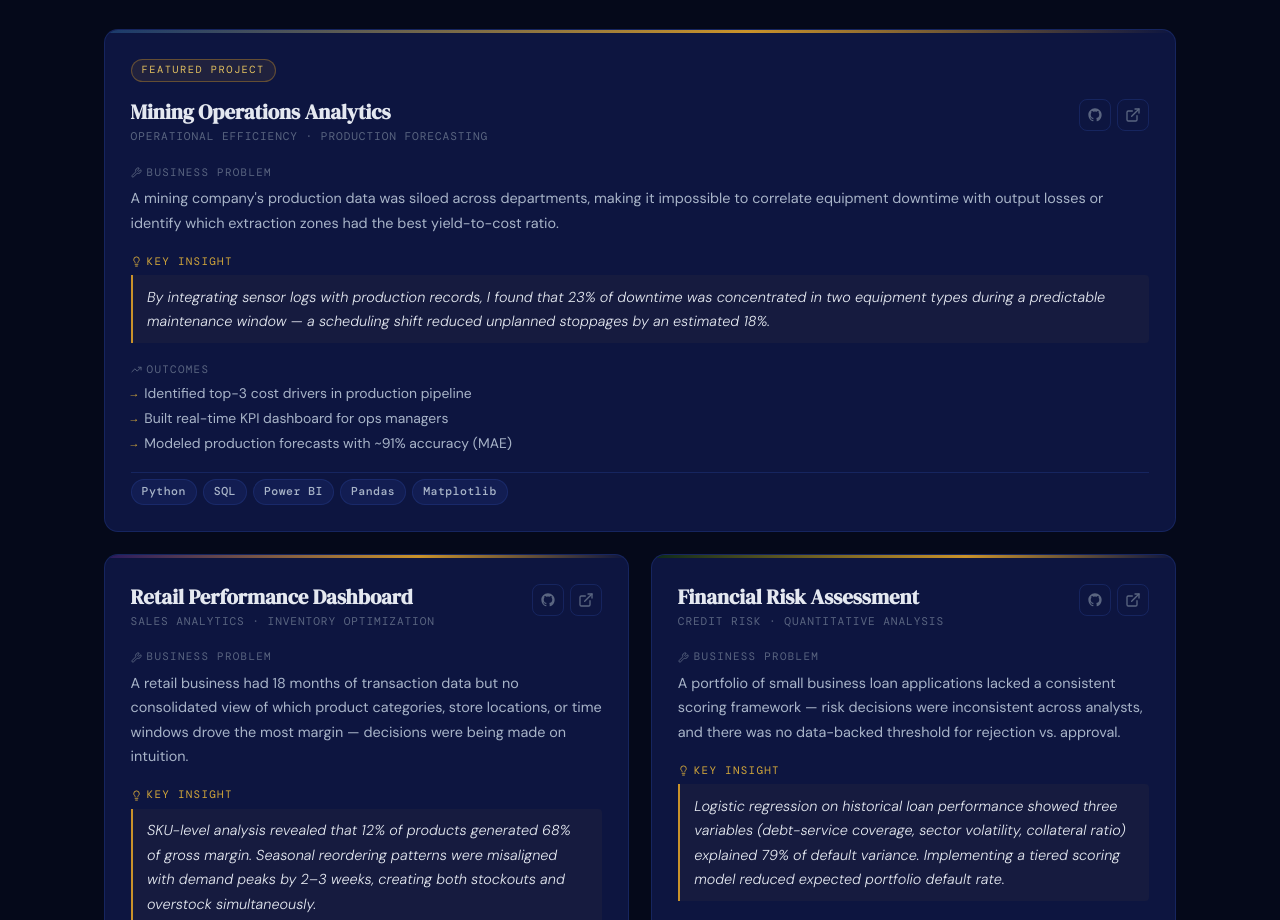
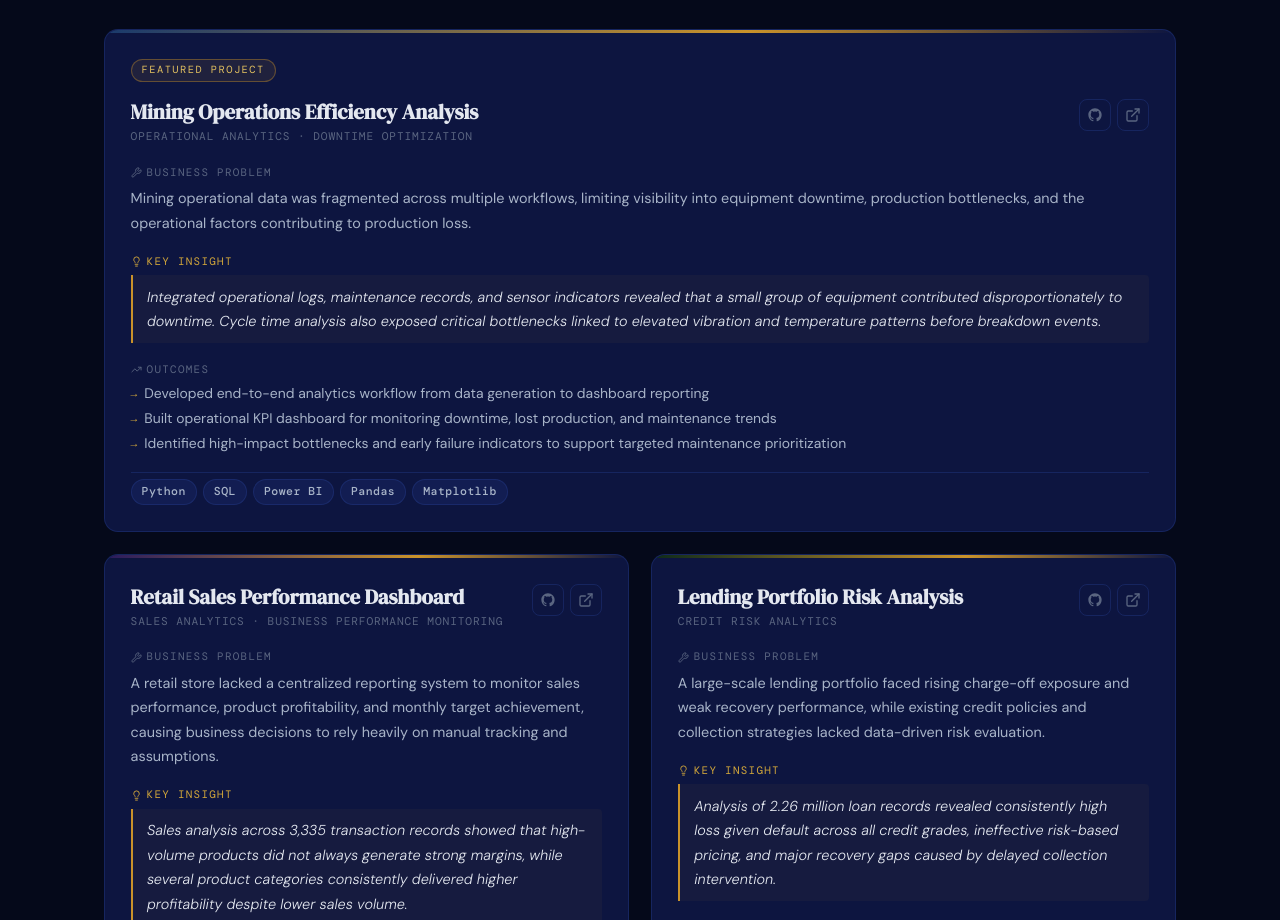
Before and after one commit to nadyatangkere/portfolio, a React (Vite) app: page / in a window 1280 px wide. Shown: the part 1880-2800 px from the top of the page. Built offline with nearby package versions, Linux system fonts and the light colour scheme; a web font is replaced by a local one.

Commit message:
Change personal data

```diff
--- a/src/data/portfolio.js
+++ b/src/data/portfolio.js
@@ -3,9 +3,9 @@ export const personal = {
   name: "Nadya Theresia Tangkere",
   firstName: "Nadya",
   title: "Data Analyst",
-  tagline: "Turning messy data into decisions that move the needle.",
+  tagline: "Business Analytics • Risk Intelligence • Data-Driven Decisions",
   taglineSub:
-    "I bridge analytical rigor with business context — from mining operations to retail KPIs.",
+    "Transforming operational and financial data into measurable insight through scalable analysis, KPI monitoring, and strategic reporting..",
   location: "Manado, North Sulawesi, Indonesia",
   email: "nadyatangkere@email.com",
   linkedin: "https://www.linkedin.com/in/nadyatangkere/",
@@ -33,17 +33,17 @@ export const projects = [
   {
     id: "mining-analytics",
     featured: true,
-    title: "Mining Operations Analytics",
-    subtitle: "Operational Efficiency · Production Forecasting",
+    title: "Mining Operations Efficiency Analysis",
+    subtitle: "Operational Analytics · Downtime Optimization",
     problem:
-      "A mining company's production data was siloed across departments, making it impossible to correlate equipment downtime with output losses or identify which extraction zones had the best yield-to-cost ratio.",
+      "Mining operational data was fragmented across multiple workflows, limiting visibility into equipment downtime, production bottlenecks, and the operational factors contributing to production loss.",
     insight:
-      "By integrating sensor logs with production records, I found that 23% of downtime was concentrated in two equipment types during a predictable maintenance window — a scheduling shift reduced unplanned stoppages by an estimated 18%.",
+      "Integrated operational logs, maintenance records, and sensor indicators revealed that a small group of equipment contributed disproportionately to downtime. Cycle time analysis also exposed critical bottlenecks linked to elevated vibration and temperature patterns before breakdown events.",
     tools: ["Python", "SQL", "Power BI", "Pandas", "Matplotlib"],
     outcomes: [
-      "Identified top-3 cost drivers in production pipeline",
-      "Built real-time KPI dashboard for ops managers",
-      "Modeled production forecasts with ~91% accuracy (MAE)",
+      "Developed end-to-end analytics workflow from data generation to dashboard reporting",
+      "Built operational KPI dashboard for monitoring downtime, lost production, and maintenance trends",
+      "Identified high-impact bottlenecks and early failure indicators to support targeted maintenance prioritization",
     ],
     github: "https://github.com/nadyatangkere/mining_analytics",
     color: "#1a3a6c",
@@ -51,17 +51,17 @@ export const projects = [
   {
     id: "retail-dashboard",
     featured: false,
-    title: "Retail Performance Dashboard",
-    subtitle: "Sales Analytics · Inventory Optimization",
+    title: "Retail Sales Performance Dashboard",
+    subtitle: "Sales Analytics · Business Performance Monitoring",
     problem:
-      "A retail business had 18 months of transaction data but no consolidated view of which product categories, store locations, or time windows drove the most margin — decisions were being made on intuition.",
+      "A retail store lacked a centralized reporting system to monitor sales performance, product profitability, and monthly target achievement, causing business decisions to rely heavily on manual tracking and assumptions.",
     insight:
-      "SKU-level analysis revealed that 12% of products generated 68% of gross margin. Seasonal reordering patterns were misaligned with demand peaks by 2–3 weeks, creating both stockouts and overstock simultaneously.",
+      "Sales analysis across 3,335 transaction records showed that high-volume products did not always generate strong margins, while several product categories consistently delivered higher profitability despite lower sales volume.",
     tools: ["Excel Advanced", "Power Query", "Pivot Tables", "VBA"],
     outcomes: [
-      "Built dynamic multi-sheet dashboard with drill-down capability",
-      "Surfaced margin leakage worth ~15% of quarterly revenue",
-      "Automated weekly sales report (saved ~4 hrs/week)",
+      "Built dynamic Excel dashboard with automated KPI tracking and drill-down analysis",
+      "Automated monthly sales, profit, and target monitoring using advanced Excel formulas",
+      "Delivered SKU-level and category-level profitability insights to support inventory and sales strategy",
     ],
     github: "https://github.com/nadyatangkere/dashboard_toko_kelontong.git",
     color: "#2a1a5e",
@@ -69,17 +69,17 @@ export const projects = [
   {
     id: "risk-analyst",
     featured: false,
-    title: "Financial Risk Assessment",
-    subtitle: "Credit Risk · Quantitative Analysis",
+    title: "Lending Portfolio Risk Analysis",
+    subtitle: "Credit Risk Analytics",
     problem:
-      "A portfolio of small business loan applications lacked a consistent scoring framework — risk decisions were inconsistent across analysts, and there was no data-backed threshold for rejection vs. approval.",
-    insight:
-      "Logistic regression on historical loan performance showed three variables (debt-service coverage, sector volatility, collateral ratio) explained 79% of default variance. Implementing a tiered scoring model reduced expected portfolio default rate.",
+      "A large-scale lending portfolio faced rising charge-off exposure and weak recovery performance, while existing credit policies and collection strategies lacked data-driven risk evaluation.",
+ insight:
+      "Analysis of 2.26 million loan records revealed consistently high loss given default across all credit grades, ineffective risk-based pricing, and major recovery gaps caused by delayed collection intervention.",
     tools: ["Python", "SQL", "Scikit-learn", "Statsmodels", "Excel"],
     outcomes: [
-      "Built binary classification model (AUC 0.84)",
-      "Defined 3-tier risk band framework for underwriting",
-      "Documented methodology in exec-ready report format",
+      "Analyzed 2.26M loan records using PostgreSQL, Python, and Power BI",
+      "Built expected loss and portfolio risk analysis framework using PD × LGD × EAD methodology",
+      "Produced strategic recommendations for credit scoring, recovery optimization, and risk-based pricing improvement",
     ],
     github: "https://github.com/nadyatangkere/lending-risk-analyst-portfolio.git",
     color: "#0d2a1a",
@@ -132,7 +132,7 @@ export const education = [
     period: "2022 – 2026",
     location: "Manado, Indonesia",
     highlights: [
-      "Relevant coursework: Statistics, Operations Research, Business Analytics",
+      "Relevant coursework: Data Mining, Big Data, Machine Learning, Probabilities & Statistics",
       "Final project: Implementasi Xception-Vision Transformer pada Citra MRI  Otak untuk Mendeteksi Alzheimer",
       "GPA: 3.83 / 4.00",
     ],
@@ -147,9 +147,9 @@ export const experience = [
     period: "October 2024 – December 2024",
     type: "Internship",
     impact: [
-      "Analyzed [X] datasets covering [domain], producing actionable recommendations for [team/decision-maker]",
-      "Built automated reporting workflow reducing manual effort by [X]%",
-      "Presented findings to [stakeholders], influencing [specific business decision]",
+      "Designed 100+ structured test cases based on system requirements to ensure comprehensive functional coverage",
+      "Performed manual testing across positive and negative scenarios to validate business logic and boundary conditions.",
+      "Delivered weekly progress presentations to IT Manager and stakeholders, highlighting development status, risks, and mitigation plans.",
     ],
   },
   {
@@ -158,8 +158,9 @@ export const experience = [
     period: "2025",
     type: "Bootcamp",
     impact: [
-      "Led quantitative component of [project name]",
-      "Produced deliverables used by [X] stakeholders / judges / clients",
+      "Selected through a competitive admission process and successfully completed a 6-month intensive Machine Learning track under a performance-gated system.",
+      "Delivered 4 independent AI projects (Machine Learning, Computer Vision, NLP, and ML System Design)",
+      "Contributed as the Machine Learning role in a team capstone project focused on developing a predictive lead scoring model to prioritize high-potential banking prospects"
     ],
   },
 ];
```
